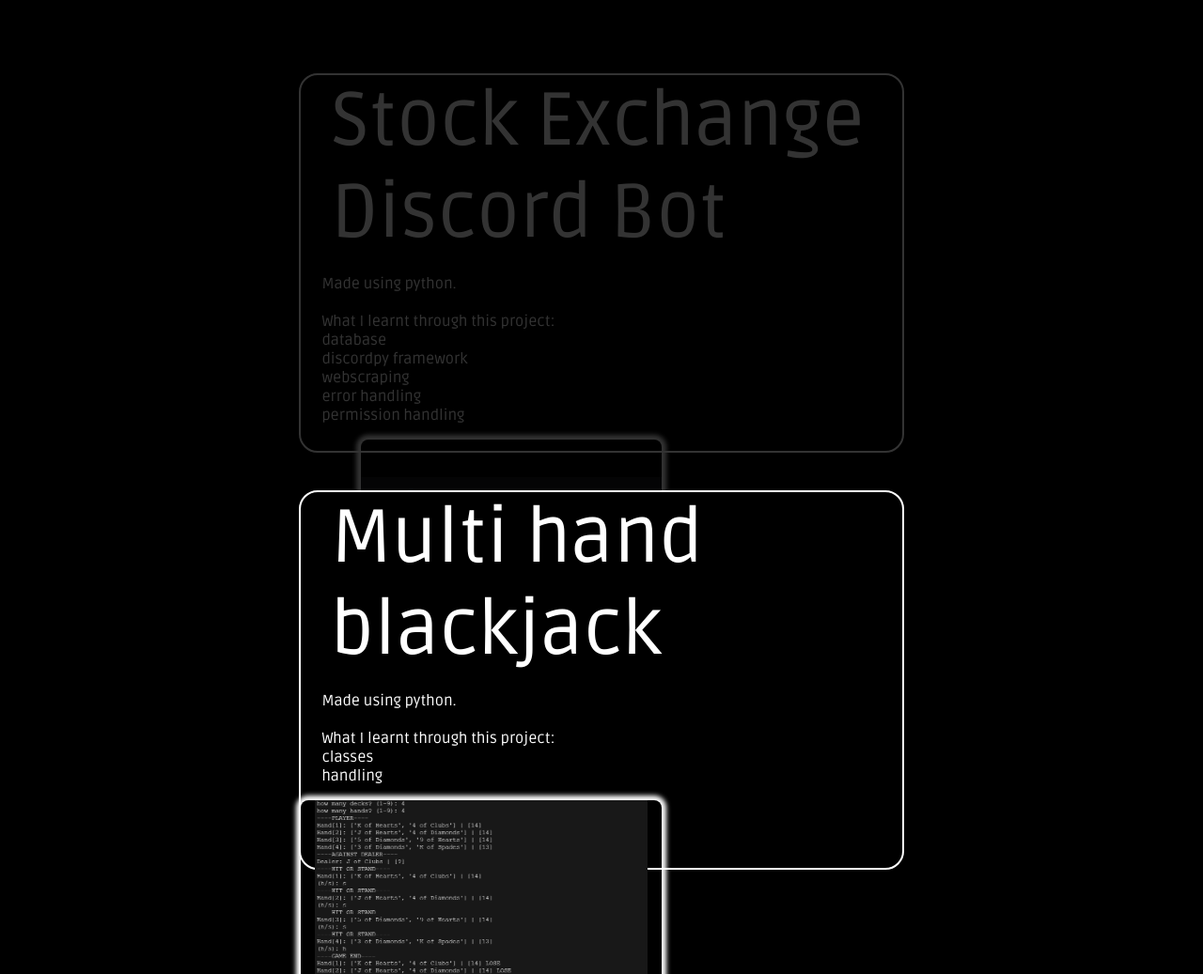
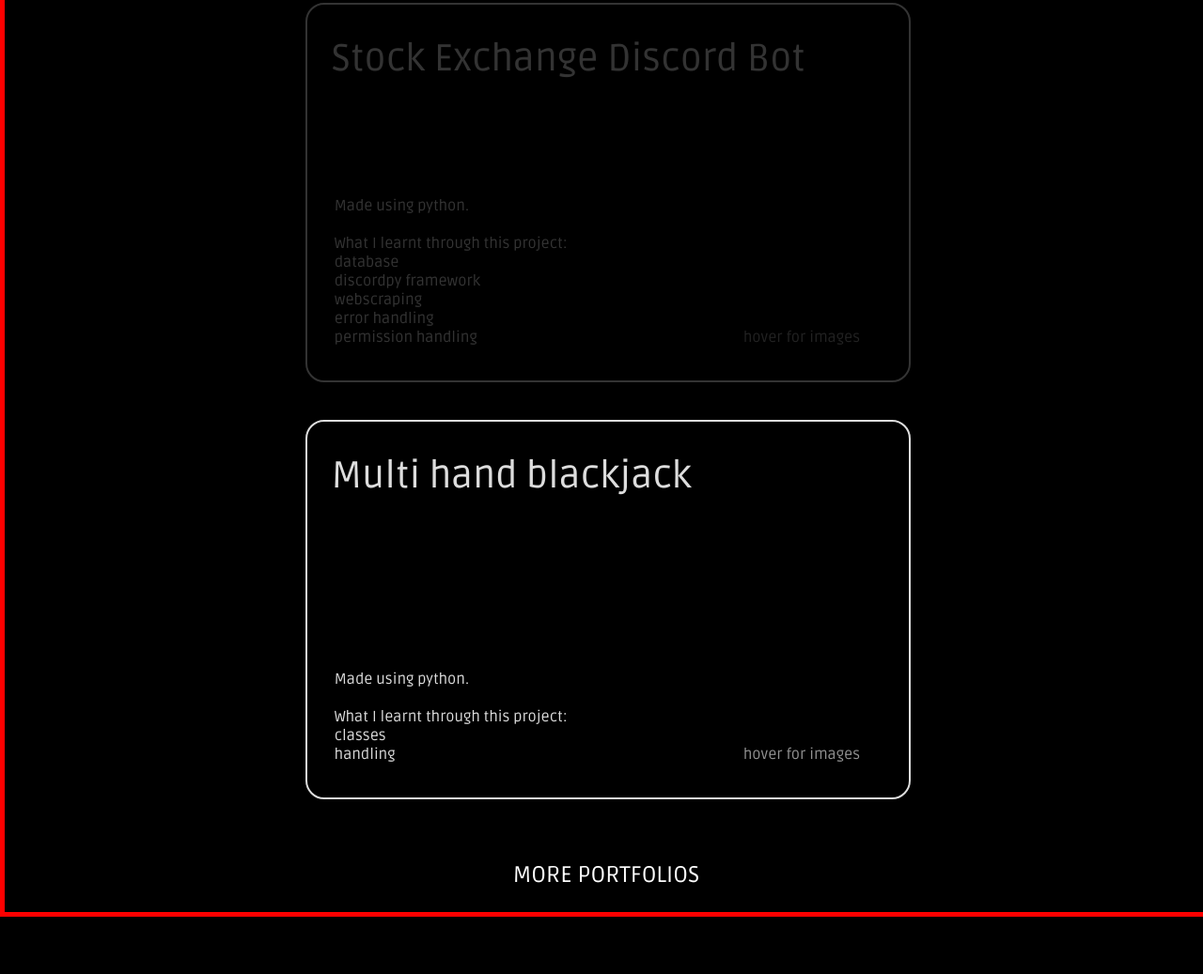
Before and after one commit to Survide/portfolio-website, a plain HTML site: page index.html in a window 1280 px wide. Shown: the part 1763-2800 px from the top of the page at 94% size. After the commit the page ends 2739 px from the top, so only its background shows below. Drawn offline with Linux system fonts and the light colour scheme.

Commit message:
usable in mobile hopefully

```diff
--- a/index.html
+++ b/index.html
@@ -30,7 +30,9 @@
     <section class="hidden" id="whatido">
         <span id="my-projects">My Projects</span>
         <div class="hidden" id="cards">
+
             <div class="hidden" id="card_1">
+                <div class="front_card">
                     <span id="card_1_name">
                         Stock Exchange Discord Bot
                     </span>
@@ -43,23 +45,15 @@
                         error handling <br>
                         permission handling
                     </span>
-                <div id="slider-wrapper">
-                    <div id="slider">
-                        <img src="img/buystock.png" alt="buystock.png" draggable="false" id="buystockPng" class="slider-png">
-                        <img src="img/Portfolio.png" alt="portfolio.png" draggable="false" id="portfolioPng" class="slider-png">
-                        <img src="img/sellstock.png" alt="sellstock.png" draggable="false" id="sellstockPng" class="slider-png">
-                        <img src="img/file.png" alt="files.png" draggable="false" id="filesPng" class="slider-png">
+                    <span class="hov">hover for images</span>
                 </div>
-                    <!-- <div id="slider-nav">
-                        <a href="#buystockPng"></a>
-                        <a href="#sellstockPng"></a>
-                        <a href="#portfolioPng"></a>
-                        <a href="#filesPng"></a>
-                    </div> -->
+                <div class="back_card">
+                    <img src="img/buystock.png" alt="buystock.png" draggable="false" id="buystockPng">
                 </div>
             </div>
 
             <div class="hidden" id="card_2">
+                <div class="front_card">
                     <span id="card_2_name">
                         Multi hand blackjack
                     </span>
@@ -69,9 +63,10 @@
                         classes <br>
                         handling
                     </span>
-                <div id="slider-wrapper">
-                    <div id="slider2">
-                        <img src="img/bj.png" alt="blackjack.png" draggable="false" id="bjPng" class="slider-png2">
+                    <span class="hov">hover for images</span>
+                </div>
+                <div class="back_card">
+                    <img src="img/bj.png" alt="blackjack.png" draggable="false" id="bjPng">
                 </div>
             </div>
 
--- a/style.css
+++ b/style.css
@@ -70,7 +70,7 @@
   align-content: center;
   min-height: 100dvh;
   width: 100dvw;
-  gap: 50dvh;
+  gap: 10dvh;
   /* border: 5px red solid; */
 }
 
@@ -95,7 +95,7 @@
 
 #about-me h1 {
   position: relative;
-  font-size: 7.5dvw;
+  font-size: 10dvw;
   text-align: center;
   margin-top: 25dvh;
   background: linear-gradient(-70deg, #a2facf 0%, #64acff 100%);
@@ -106,8 +106,8 @@
 
 #about-me h3 {
   position: relative;
-  margin-top: -30dvh;
-  font-size: 1.5dvw;
+  margin-top: -10dvh;
+  font-size: 3dvw;
   animation: bob 5s linear infinite;
 }
 
@@ -186,119 +186,105 @@
 
   margin-left: 5dvw;
   margin-right: 15dvw;
+  height:15dvh;
+  width: 40dvw;
   /* border: 5px solid white; */
 }
 
+/* #my-projects {
+  border: 5px solid white;
+}
+*/
+
 #cards {
-  display: flex;
+  display:flex;
   justify-content: center;
   flex-direction: column;
   gap: 5dvh;
-  margin-top: -35dvh;
+  /* margin-top: -5dvh; */
+  width: 50dvw;
   /* border: 1px solid blue;  */
 }
 
-#card_1,
-#card_2 {
+#whatido {
   display: flex;
+  flex-direction: column;
+  gap: 5dvh;
+  border: 5px solid red;
+}
+
+#card_1, #card_2 {
+  position: relative;
   width: 50dvw;
   height: 50dvh;
-  align-items: center;
-  flex-direction: row;
-  flex-wrap: wrap;
-  flex-grow: 1;
   background-color: black;
   border: 2px solid white;
   border-radius: 20px;
   transition: 0.5s;
 }
 
-#card_2 {
-  margin-bottom: 2em;
+.back_card {
+  opacity: 0;
+  transition: .5s;
 }
 
-#card_1:hover,
-#card_2:hover {
+#card_1:hover, #card_2:hover {
   box-shadow: 0px 0px 100px 3px #2a29a3;
 }
 
-#card_1_name,
-#card_2_name {
-  position: relative;
-  margin-left: 0.4em;
-  font-size: 0.8em;
+#card_1:hover > .front_card, #card_2:hover > .front_card {
+  opacity: 0;
+  transition: .5s;
+}
+
+#card_1:hover > .back_card, #card_2:hover > .back_card {
+  opacity: 1;
+}
+
+#card_1_name, #card_2_name {
+  position: absolute;
+  margin-left: 1dvw;
+  top: 2.5dvh;
+  padding: 1dvw;
+  height: fit-content;
+  font-size: 5dvh;
+  /* border: 5px solid blue; */
+}
+
+#card_1_desc, #card_2_desc {
+  position: absolute;
+  height: fit-content;
+  width: fit-content;
+  margin-top: 2dvh;
+  padding: 2dvh;
+  font-size: 2dvh;
+  margin-left: 1dvw;
+  bottom: 2.5dvh;
+  /* border: 5px solid white ; */
+}
+
+.hov {
+  position: absolute;
+  height: fit-content;
+  width: fit-content;
+  padding: 2dvh;
+  font-size: 2dvh;
+  bottom: 5%;
+  left: 70%;
+  color: #A9A9A9
+}
+
+#buystockPng, #bjPng {
+  position: absolute;
+  top: 50%;
+  left: 50%;
+  transform: translate(-50%, -50%);
+  border-radius: 20px;
+  box-shadow: 0px 0px 20px 5px #ffffff;
   /* border: 5px solid white; */
 }
 
-#card_1_desc,
-#card_2_desc {
-  padding: 2dvh;
-  font-size: 2dvh;
-  align-self: flex-start;
-  margin-left: 0.4em;
-  /* border: 5px solid white; */
-}
 
-.slider-wrapper {
-  position: relative;
-  max-width: 48rem;
-  margin: 0 auto;
-}
-
-#slider {
-  position: relative;
-  margin-left: 5dvw;
-  margin-bottom: 7dvh;
-  display: flex;
-  height: 25dvh;
-  width: 25dvw;
-  overflow: hidden;
-  scroll-snap-type: x mandatory;
-  scroll-behavior: smooth;
-  /* box-shadow: 0 1.5rem 3rem -0.75rem hsla(0, 0%, 0%, 0.25); */
-  box-shadow: 0px 0px 5px 5px white;
-  border-radius: 0.5rem;
-  -ms-overflow-style: none;
-  scrollbar-width: none;
-  /* border: 5px solid white; */
-}
-
-#slider2 {
-  position: relative;
-  /* margin-left: 9dvw;
-    margin-bottom: 7dvh; */
-  display: flex;
-  height: 30dvh;
-  width: 30dvw;
-  overflow: hidden;
-  scroll-snap-type: x mandatory;
-  scroll-behavior: smooth;
-  /* box-shadow: 0 1.5rem 3rem -0.75rem hsla(0, 0%, 0%, 0.25); */
-  box-shadow: 0px 0px 5px 5px white;
-  border-radius: 0.5rem;
-  -ms-overflow-style: none;
-  scrollbar-width: none;
-  /* border: 5px solid white; */
-}
-
-#slider::-webkit-scrollbar {
-  display: none;
-}
-
-.slider-png {
-  scroll-snap-align: start;
-  object-fit: contain;
-  width: 25dvw;
-  height: 25dvh;
-  /* border: 1px solid white; */
-}
-
-.slider-png2 {
-  scroll-snap-align: start;
-  object-fit: contain;
-  width: 30dvw;
-  height: 30dvh;
-}
 
 #footer {
     display: flex;
@@ -331,7 +317,7 @@
 .hidden {
   opacity: 0;
   filter: blur(10px);
-  transform: translateY(10dvh);
+  transform: translateY(5dvh);
   transition: all 0.5s;
 }
 
```
Lines whose indentation alone changed are shown as unchanged.
